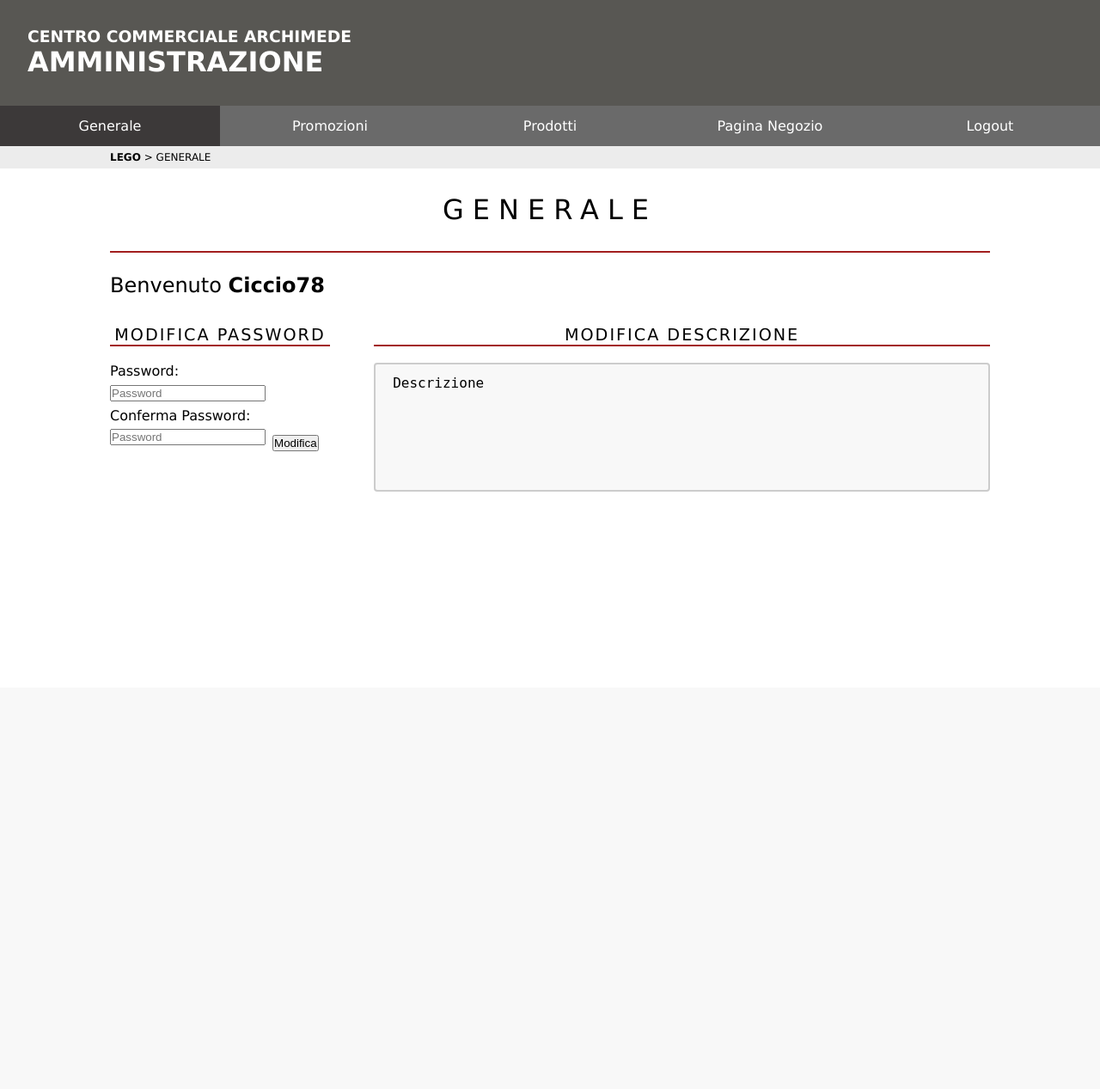
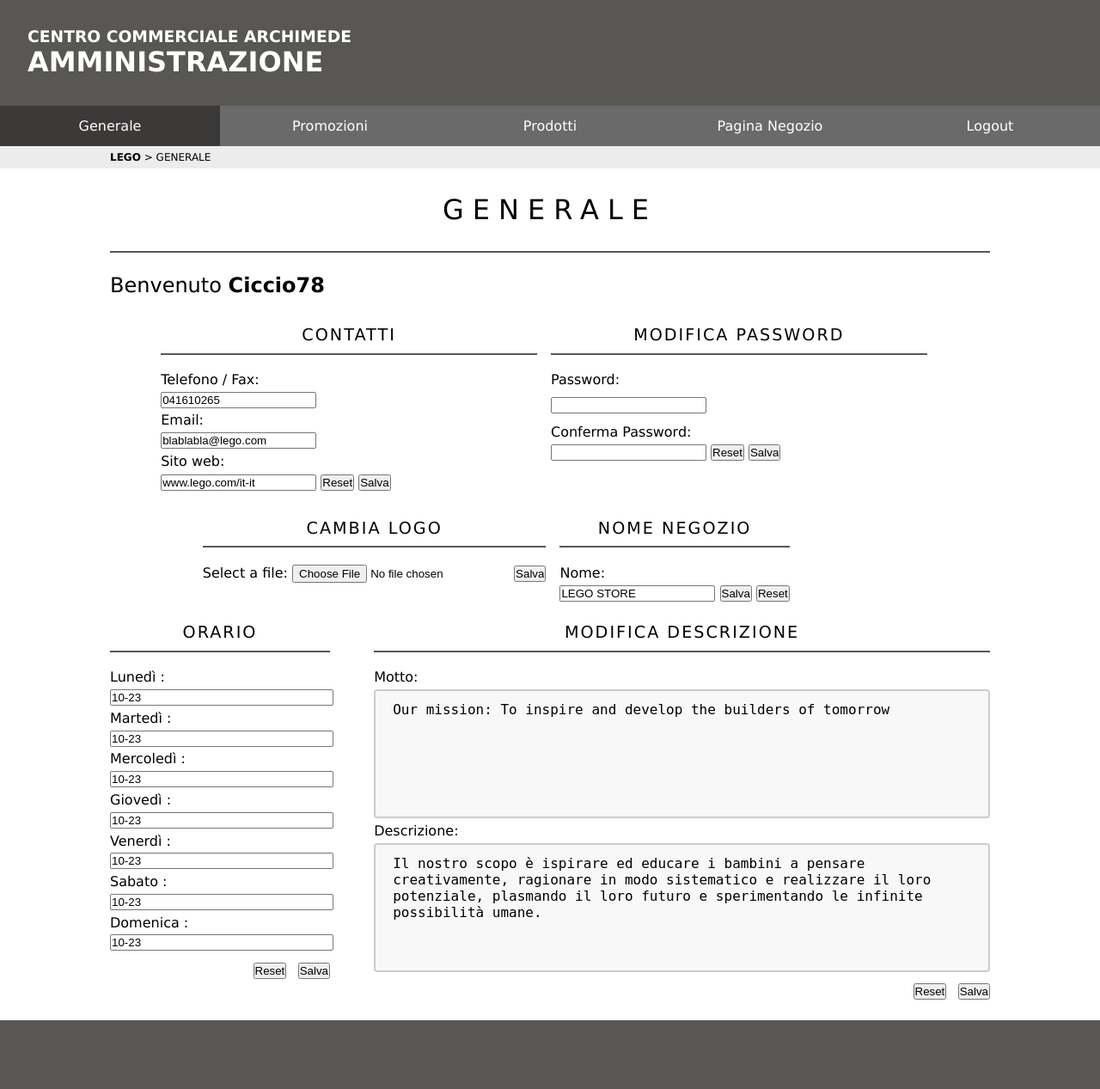
Before and after one commit to Italiaracerx/TecWeb-Project, a PHP site: page /negozio_privato.html in a window 1280 px wide. Shown: the whole page at 86% size. Before the commit the page ends 572 px from the top, so only its background shows below. Run offline with PHP 8.4, Linux system fonts and the light colour scheme.

Commit message:
Pagina privata negozio definitiva
conclusione pagina privata generale negozi

```diff
--- a/code/negozio_privato.html
+++ b/code/negozio_privato.html
@@ -41,30 +41,95 @@
     <div id="content">
         <div id="content_generale">
             <h3 id="titolo_negozio">GENERALE</h3>
-
             <p id="benvenuto">Benvenuto <strong>Ciccio78</strong></p>
 
-    <div id="sinistra">
-        <div id="CambioPassword">
-            <p id="intestazione">MODIFICA PASSWORD</p>
+            <div id="sopra">
+                <div class="boxSopra">
+                    <p class="intestazione">CONTATTI</p>
                     <form action="" method="post">
-    			<label for="Password">Password:</label>
-    			<input id="campo" name="Password" placeholder="Password" type="text">
-    			<label for="Password">Conferma Password:</label>
-    			<input id="campo" name="confermaPassword" placeholder="Password" type="text">
-                <input id="pulsante" type="submit" value="Modifica">
+                        <label>Telefono / Fax:</label>
+                        <input class="ciauzzone"type="text" value="041610265"/>
+                        <label>Email:</label>
+                        <input value="blablabla@lego.com" type="text"/>
+                        <label>Sito web:</label>
+                        <input value="www.lego.com/it-it" type="text"/>
+                        <input type="reset" value="Reset"/>
+                        <input type="submit" value="Salva"/>
+                    </form>
+                </div>
+                <div class="boxSopra">
+                    <p class="intestazione">MODIFICA PASSWORD</p>
+                    <form action="" method="post">
+                        <label>Password:</label>
+                        <input type="password" class="campo"/>
+                        <label>Conferma Password:</label>
+                        <input name="campo" type="text"/>
+                        <input type="reset" value="Reset"/>
+                        <input type="submit" value="Salva"/>
+                    </form>
+                </div>
+                <div id="secondo">
+                <div class="boxSotto">
+                    <p class="intestazione">CAMBIA LOGO</p>
+                    <form action="" method="post">
+                        Select a file: <input type="file" name="img">
+                        <input type="submit" value="Salva"/>
+                    </form>
+                </div>
+                <div class="boxSotto">
+                        <p class="intestazione">NOME NEGOZIO</p>
+                        <form action="" method="post">
+                            <label> Nome:</label>
+                            <input name="campo" value="LEGO STORE" type="text"/>
+                            <input type="submit" value="Salva"/>
+                            <input type="reset" value="Reset"/>
                         </form>
                     </div>
                 </div>
+            </div>
+            <div id="sotto">
+                <div id="sinistra">
+                    <p class="intestazione">ORARIO</p>
+                    <form action="" method="post">
+                        <label> Lunedì :</label>
+                        <input class="orario" value="10-23" type="text"/>
+                        <label> Martedì :</label>
+                        <input class="orario" value="10-23" type="text"/>
+                        <label> Mercoledì :</label>
+                        <input class="orario" value="10-23" type="text"/>
+                        <label> Giovedì :</label>
+                        <input class="orario" value="10-23" type="text"/>
+                        <label> Venerdì :</label>
+                        <input class="orario" value="10-23" type="text"/>
+                        <label> Sabato :</label>
+                        <input class="orario" value="10-23" type="text"/>
+                        <label> Domenica :</label>
+                        <input class="orario" value="10-23" type="text"/>
+                        <input class="pulsante" type="submit" value="Salva"/>
+                        <input class="pulsante" type="reset" value="Reset"/>
+                    </form>
+                </div>
                 <div id="destra">
                     <div id="descrizione">
-            <p id="intestazione">MODIFICA DESCRIZIONE</p>
-            <form>
-                <textarea>Descrizione</textarea>
+                        <p class="intestazione">MODIFICA DESCRIZIONE</p>
+                        <form action="" method="post">
+                            <label>Motto:</label>
+                            <div class="box">
+                                <textarea rows="2" cols="50">Our mission: To inspire and develop the builders of tomorrow</textarea>
+                            </div>
+                            <label>Descrizione:</label>
+                            <div class="box">
+                                <textarea rows="5" cols="50">Il nostro scopo è ispirare ed educare i bambini a pensare creativamente, ragionare in modo sistematico e realizzare il loro potenziale, plasmando il loro futuro e sperimentando le infinite possibilità umane. </textarea>
+                            </div>
+                            <input class="pulsante" type="submit" value="Salva"/>
+                            <input class="pulsante" type="reset" value="Reset"/>
                         </form>
                     </div>
                 </div>
             </div>
         </div>
+    </div>
+    <div id="footer">
+    </div>
 </body>
 </html>
--- a/code/private_style.css
+++ b/code/private_style.css
@@ -4,7 +4,7 @@
 }
 
 html, body{
-	font-family: Montserrat,Verdana, Arial, Helvetica, sans-serif;
+	font-family: Verdana, Arial, Helvetica, sans-serif;
 	margin: auto;display:block;
 }
 
@@ -93,14 +93,15 @@ html, body{
     overflow: auto;
     padding-bottom: 1em;
 }
+#content_generale{
+	overflow:auto;
+}
 
 #benvenuto{
 	padding-top:1em;
 	font-size: 1.5em;
 
 }
-
-
 
 #titolo_negozio{
     display: block;
@@ -109,13 +110,14 @@ html, body{
 	font-size:2em;
 	letter-spacing: 10px;
 	line-height: 1em;
-	border-bottom: 2px solid #A21E1E;
+	border-bottom: 2px solid #585753;
 	text-align: center;
 	font-weight: 400;
 	text-transform: uppercase;
 }
-#intestazione{
-	border-bottom: 2px #A21E1E	 solid;
+.intestazione{
+	padding-bottom:0.5em;
+	border-bottom: 2px #585753	 solid;
 	text-align: center;
 	margin-bottom:1em;
 	letter-spacing: 2px;
@@ -126,31 +128,34 @@ html, body{
 
 #sinistra{
 	float:left;
-	margin-top:2em;
+	margin-bottom:2em;
 	display: block;
 	width:25%;
 
-
 }
 
-#pulsante{
-	margin-right:1em;
+.pulsante{
+	float:right;
+	margin-left:1em;
 	margin-top:1em;
-	float:right;
 }
 
-#campo{
+.campo{
 	margin-top:0.5em;
 	margin-bottom:0.5em;
 
 }
 
 #destra{
-	margin-top:2em;
 	margin-left: 30%;
 	display: block;
 }
+#secondo{
+	float:left;
+	display:block;
+	margin-left:5%;
 
+}
 textarea{
 	width: 100%;
     height: 150px;
@@ -162,3 +167,59 @@ textarea{
     font-size: 16px;
     resize: none;
 }
+
+#box{
+	padding-top: 1em;
+	padding-bottom: 1em;
+}
+
+
+.boxSopra{
+	float:left;
+	display: block;
+	padding-top:2em;
+	padding-left: 0.5em;
+	padding-right:0.5em;
+	width:45%;
+
+}
+
+.boxSotto{
+	float:left;
+	display: block;
+	padding-top:2em;
+	padding-left: 0.5em;
+	padding-right:0.5em;
+}
+
+
+#sotto{
+	width:100%;
+	float:left;
+	margin-top:1.5em;
+	overflow: auto;
+}
+
+.orario{
+	width: 100%;
+}
+
+.giorno{
+	float: left;
+}
+
+label{
+	display:block;
+	margin-top:0.3em;
+	margin-bottom:0.3em;
+
+}
+
+#footer{
+	background-color: #585753;
+	padding-bottom: 5em;
+}
+
+#sopra{
+	margin-left:5%;
+}
```
Lines whose indentation alone changed are shown as unchanged.
